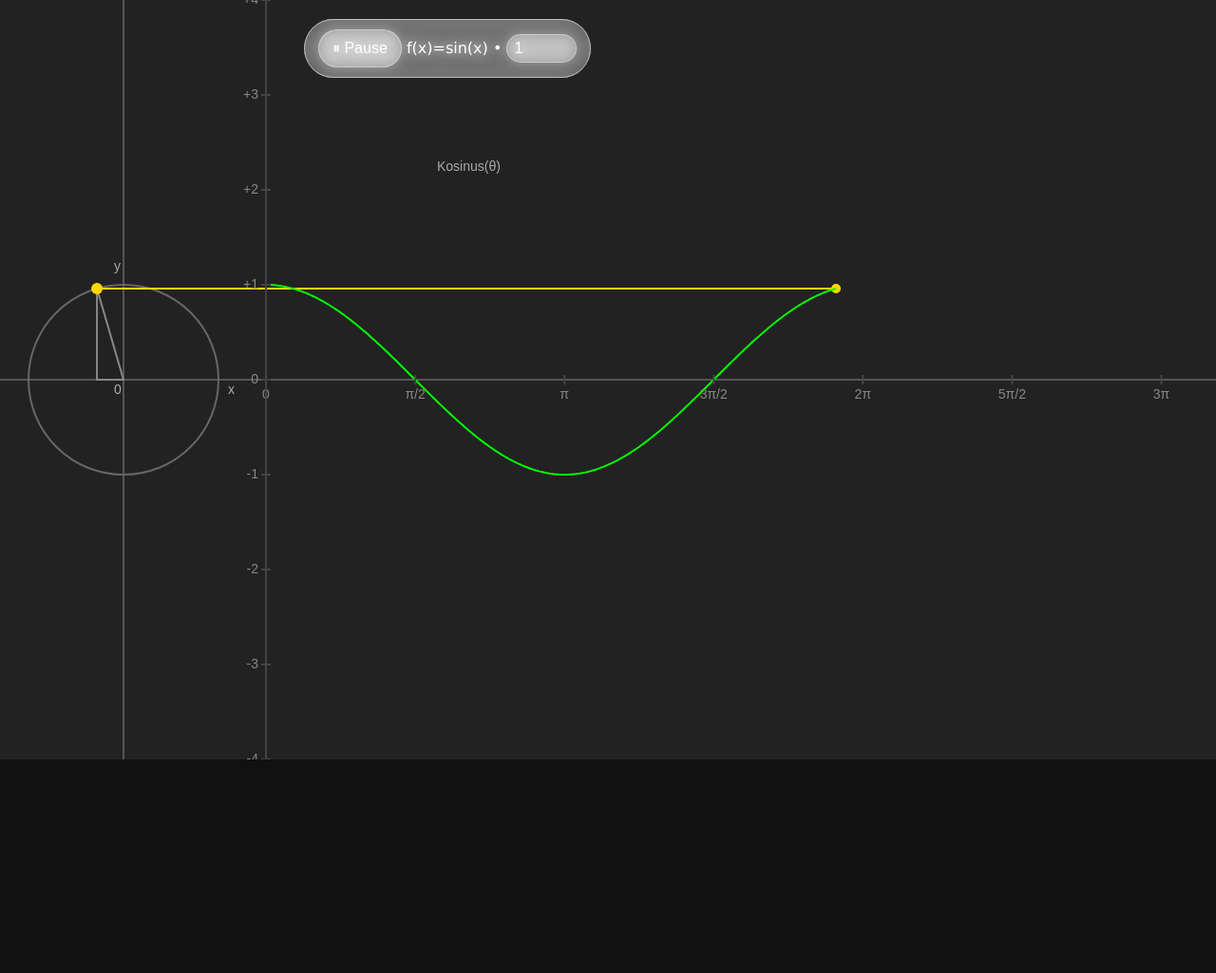
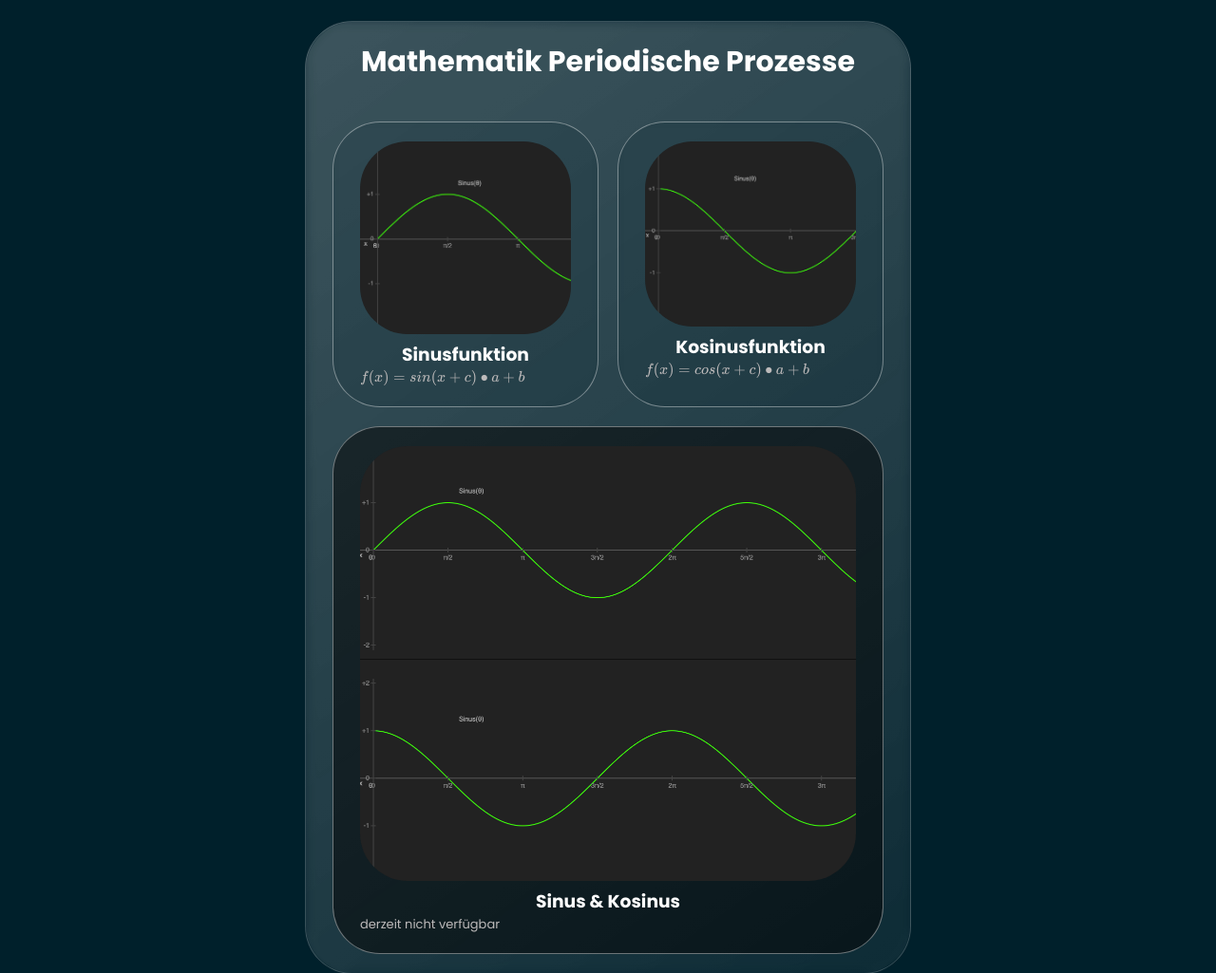
Before and after one commit to MirThara/Sinus, a plain HTML site: page index.html in a window 1280 px wide. Shown: the top 1025 px of the page at 95% size. Before the commit the page ends 800 px from the top, so only its background shows below. Drawn offline with nearby package versions, Linux system fonts and the light colour scheme.

Commit message:
changed entry site

```diff
--- a/index.html
+++ b/index.html
@@ -3,30 +3,74 @@
 
 <head>
     <meta charset="UTF-8">
+    <meta name="theme-color" content="#00202B">
     <meta name="viewport" content="width=device-width, initial-scale=1.0">
-    <title>Periodische Funktionen</title>
-    <link rel="stylesheet" href="index.css">
+    <title>Periodische Prozesse</title>
+    <link rel="stylesheet" href="css/style.css">
+    <script>
+        MathJax = {
+            tex: { inlineMath: [['$', '$'], ['\\(', '\\)']] }
+        };
+    </script>
+    <script src="https://cdn.jsdelivr.net/npm/mathjax@3/es5/tex-mml-chtml.js"></script>
 </head>
 
 <body>
-    <div class="container">
-        <div class="controls">
-            <button class="toggle" id="toggle">⏸ Pause</button>
-            <label for="amplitude">f(x)=sin(x) • </label>
-            <input type="number" name="amplitude" max="2" min="0" step="0.01" id="ampSlider" placeholder="1" value="1">
+    <section class="main">
+        <div class="bg">
+            <div class="container">
+                <h2>Mathematik Periodische Prozesse</h2>
+
+                <div class="content">
+
+                    <div class="sine" id="sine">
+                        <div class="img-container">
+                            <img src="img/sine.png" alt="">
+                        </div>
+                        <div class="description">
+                            <h3>Sinusfunktion</h3>
+                            <p>$f(x)=sin(x+c)•a+b$</p>
+                        </div>
+                    </div>
+                    <div class="cosine" id="cosine">
+                        <div class="img-container">
+                            <img src="img/cosine.png" alt="">
+                        </div>
+                        <div class="description">
+                            <h3>Kosinusfunktion</h3>
+                            <p>$f(x)=cos(x+c)•a+b$</p>
+                        </div>
+                    </div>
+                    <div class="mixed disabled" id="mixed">
+                        <div class="img-container">
+                            <img src="img/mixed.png" alt="">
+                        </div>
+                        <div class="description">
+                            <h3>Sinus & Kosinus</h3>
+                            <p>derzeit nicht verfügbar</p>
+                        </div>
+                    </div>
+                </div>
+            </div>
         </div>
-        <canvas id="canvas"></canvas>
-        <div class="controls2">
-            <button class="toggle" id="toggle2">⏸ Pause</button>
-            <label for="amplitude">f(x)=sin(x) • </label>
-            <input type="number" name="amplitude" max="2" min="0" step="0.01" id="ampSlider2" placeholder="1" value="1">
-        </div>
-        <canvas id="canvas1"></canvas>
-    </div>
+    </section>
 
-    <script src="js/sine.js"></script>
-    <script src="js/cosine.js"></script>
-    <script src="js/index.js"></script>
+    <script>
+        const sine = document.getElementById('sine');
+        sine.addEventListener('click', () => {
+            window.location.href = 'pages/sine.html'
+        });
+        const cosine = document.getElementById('cosine');
+        cosine.addEventListener('click', () => {
+            window.location.href = 'pages/cosine.html'
+        });
+        /*
+        const mixed = document.getElementById('mixed');
+        mixed.addEventListener('click', () => {
+            window.location.href = 'pages/mixed.html'
+        });
+        */
+    </script>
 </body>
 
 </html>
```
Also changed, not shown: main.html (deleted, +0 -76 lines).
